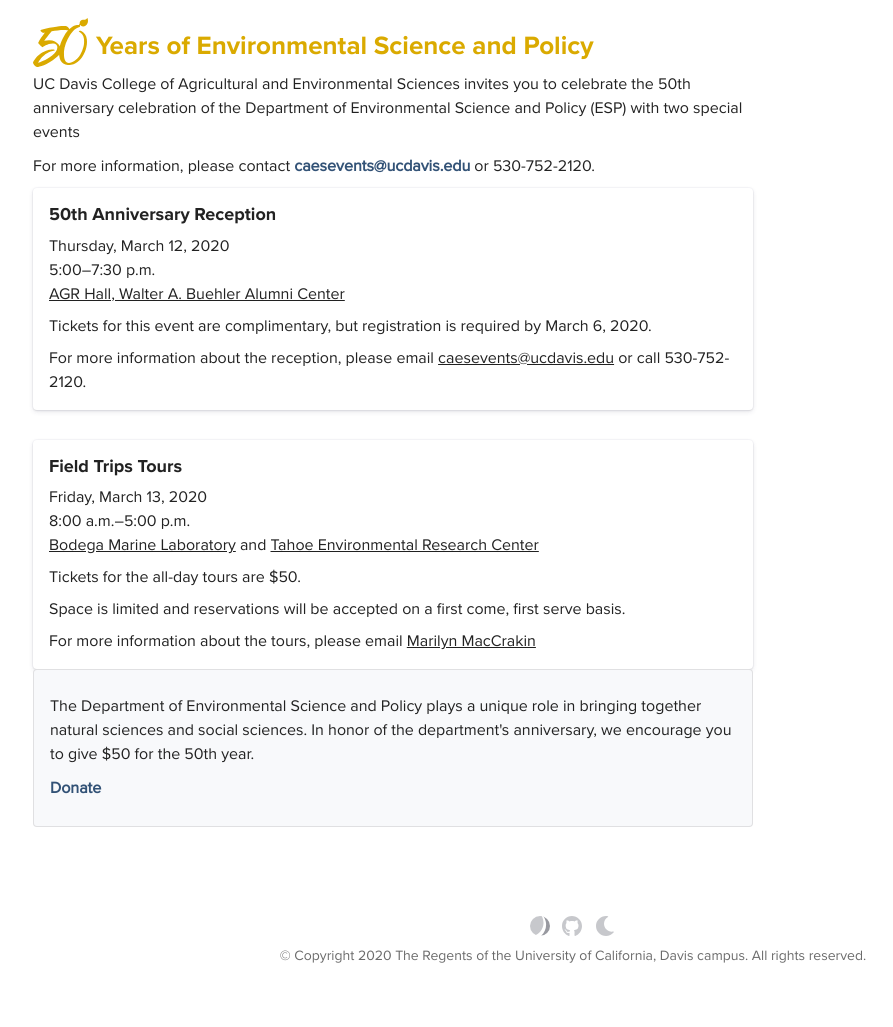
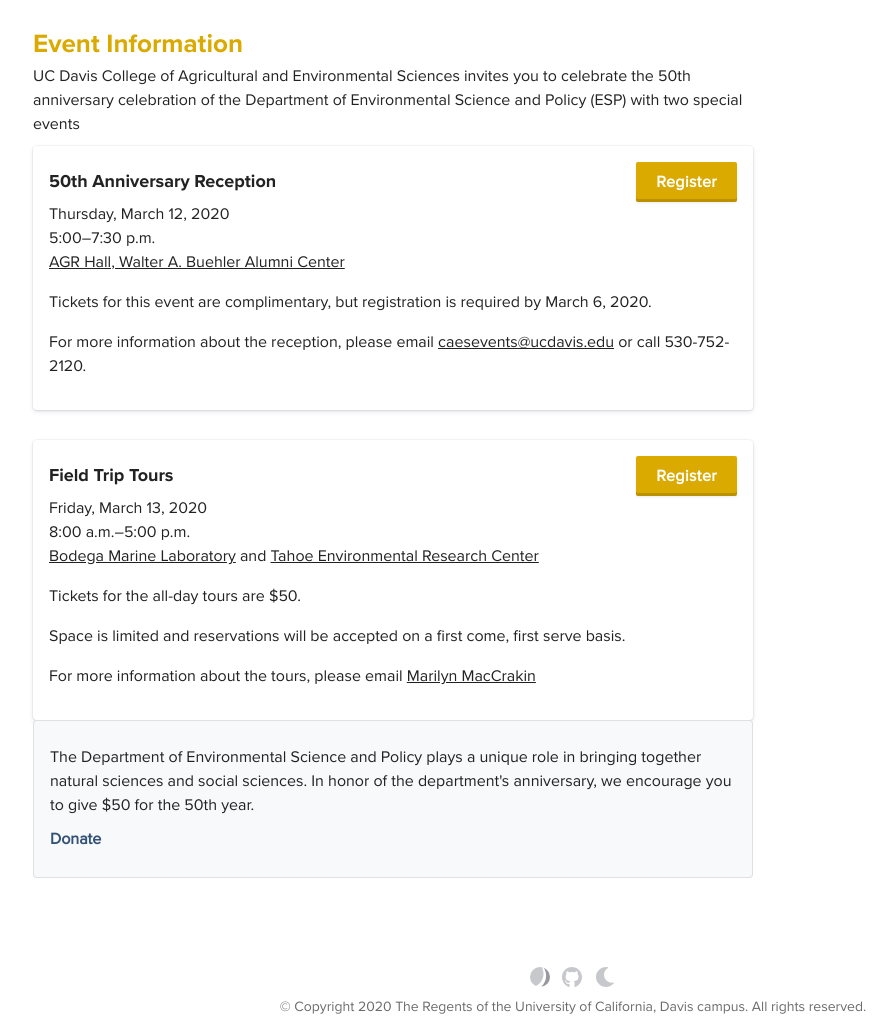
Before and after one commit to ucdavis/esp50, a Jekyll site: the page built from index.html, in a window 1280 px wide. Shown: the part 875-1902 px from the top of the page, without its empty margins (67-960 px from the left). Built offline with Jekyll 4.4.1, drawn with Linux system fonts in a browser that asks for light colours; nearby versions of some CDN libraries; the list of posts is cut into pages by our own code; comment, search, counter and statistics services are not loaded; before the commit the page ends 1851 px from its top, so only the background shows below that.

Commit message:
cleaninng

```diff
--- a/_sass/_layout.scss
+++ b/_sass/_layout.scss
@@ -191,14 +191,18 @@
     align-content: center;
   }
   p {
-    margin-bottom:0;
-    margin-top:8px;
+    margin-top:0px;
+    margin-bottom:16px;
   }
   a {
     text-decoration: underline;
     color:$primary-font;
     font-family: $sans-reg;
     font-weight:400;
+    &.btn-primary {
+      text-decoration: none;
+      font-weight:700;
+    }
   }
 }
 header.yurt {
--- a/index.html
+++ b/index.html
@@ -10,14 +10,14 @@
   </div> -->
   <div class="row no-gutters mt-5 mb-5">
     <div class="col-md-8">
-      <h2><img src="/media/50small.svg" alt="The number 50">Years of Environmental Science and Policy</h2>
 
+      <h2>Event Information</h2>
       <p>UC Davis College of Agricultural and Environmental Sciences invites you to celebrate the 50th anniversary celebration of the Department of Environmental Science and Policy (ESP) with two special events</p>
-
-      <p>For more information, please contact <a href="mailto:caesevents@ucdavis.edu">caesevents@ucdavis.edu</a> or
-      530-752-2120.</p>
       <div class="event-card">
-        <h3>50th Anniversary Reception</h3>
+        <div class="d-flex justify-content-between align-items-center">
+          <h3>50th Anniversary Reception</h3>
+          <a target="_blank" class="btn-primary" href="#">Register</a>
+        </div>
         <p>Thursday, March 12, 2020<br>5:00–7:30 p.m.<br>
         <a target="_blank" href="https://goo.gl/maps/ryvNZD44iSXCbhVW9">AGR Hall, Walter A. Buehler Alumni Center</a>
         </p>
@@ -27,9 +27,10 @@
         </p>
       </div>
       <div class="event-card mt-5">
-        <h3>
-          Field Trips Tours
-        </h3>
+        <div class="d-flex justify-content-between align-items-center">
+          <h3>Field Trip Tours</h3>
+          <a target="_blank" class="btn-primary" href="#">Register</a>
+        </div>
         <p>
           Friday, March 13, 2020<br>8:00 a.m.–5:00 p.m.<br>
           <a target="_blank" href="https://marinescience.ucdavis.edu/bml/about">Bodega Marine Laboratory</a> and <a target="_blank" href="https://tahoe.ucdavis.edu/">Tahoe Environmental Research Center</a>
```
